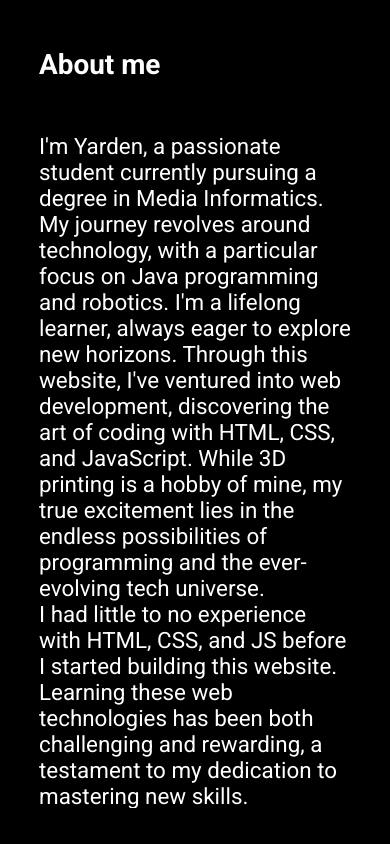
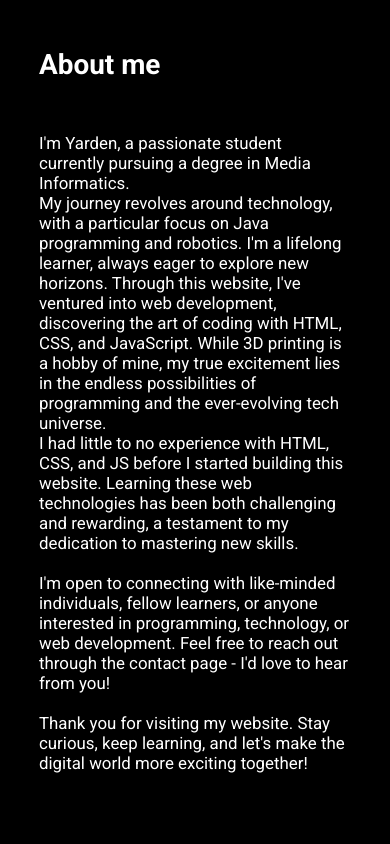
Before and after one commit to YardenKrupik/My-Website, a plain HTML site: page index.html in a window 390 px wide. Shown: the part 880-1724 px from the top of the page. Drawn offline with nearby package versions, Linux system fonts and the light colour scheme.

Commit message:
Update style.css

```diff
--- a/style.css
+++ b/style.css
@@ -130,7 +130,7 @@ html {
   font-family: 'Roboto', sans-serif;
   /* font-size: clamp(0.7rem, 1vw + 0.5rem, 2rem); */
   /* font-size: clamp(0.85rem, 1.6vw, 2rem); */
-  font-size: 1.4rem;
+  font-size: clamp(0.5rem, 1vw + 0.81rem, 1.4rem);
   position: absolute;
   left: 10vw;
   right: 10vw;
```
